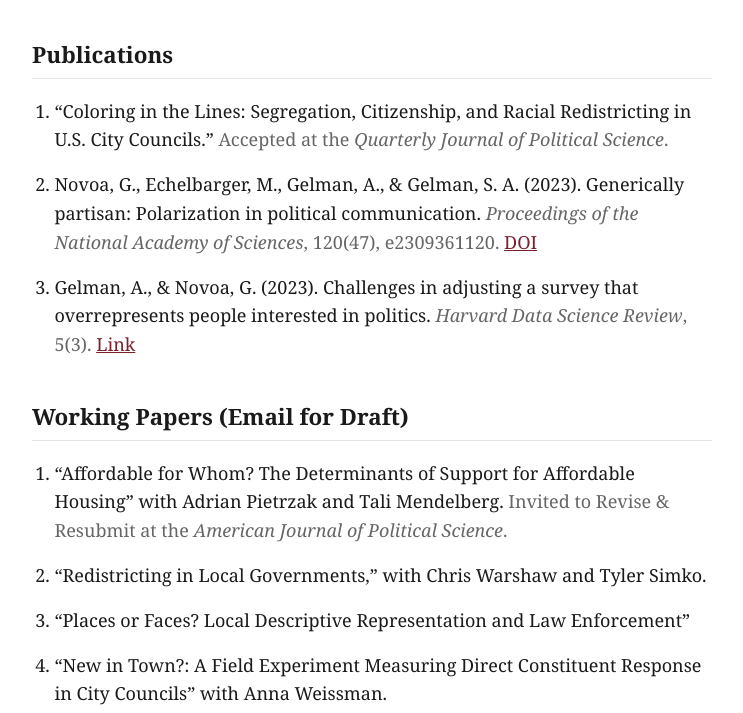
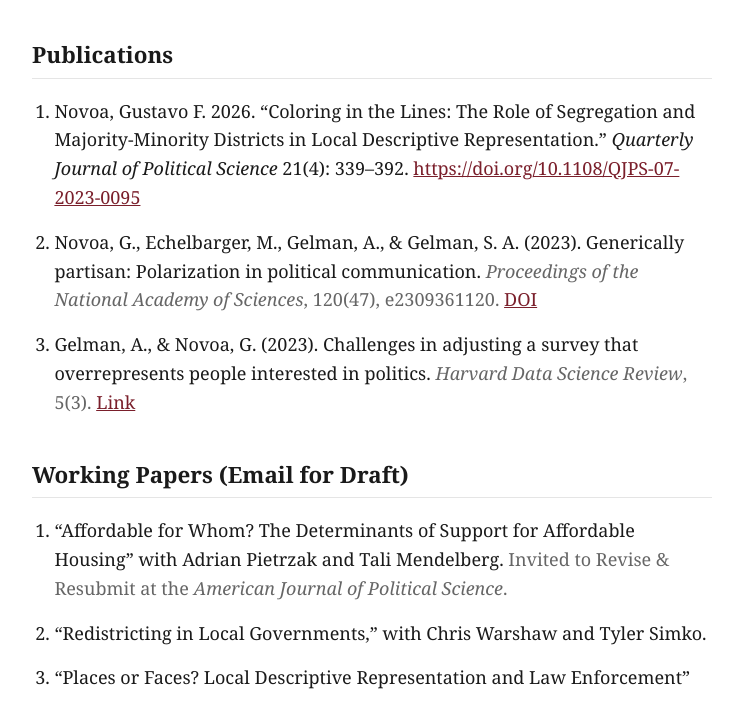
Before and after one commit to gustavo-novoa/Website, a plain HTML site: page research.html in a window 1280 px wide. Shown: the part 84-797 px from the top of the page, without its empty margins (268-1011 px from the left). Drawn offline with Linux system fonts and the light colour scheme.

Commit message:
Update research.html

```diff
--- a/research.html
+++ b/research.html
@@ -30,10 +30,14 @@
     <h2>Publications</h2>
     <ol class="pubs">
       <li>
-        &ldquo;Coloring in the Lines: Segregation, Citizenship, and Racial
-        Redistricting in U.S. City Councils.&rdquo;
-        <span class="venue">Accepted at the <em>Quarterly Journal of Political Science</em>.</span>
+       Novoa, Gustavo F. 2026. &ldquo;Coloring in the Lines: The Role of Segregation and Majority-Minority Districts in Local Descriptive Representation.&rdquo;
+  <em>Quarterly Journal of Political Science</em> 21(4): 339&ndash;392.
+  <a href="https://doi.org/10.1108/QJPS-07-2023-0095"
+Download PDF
+ target="_blank" rel="noopener">https://doi.org/10.1108/QJPS-07-2023-0095</a>
       </li>
+
+
       <li>
         Novoa, G., Echelbarger, M., Gelman, A., &amp; Gelman, S. A. (2023).
         Generically partisan: Polarization in political communication.
```
